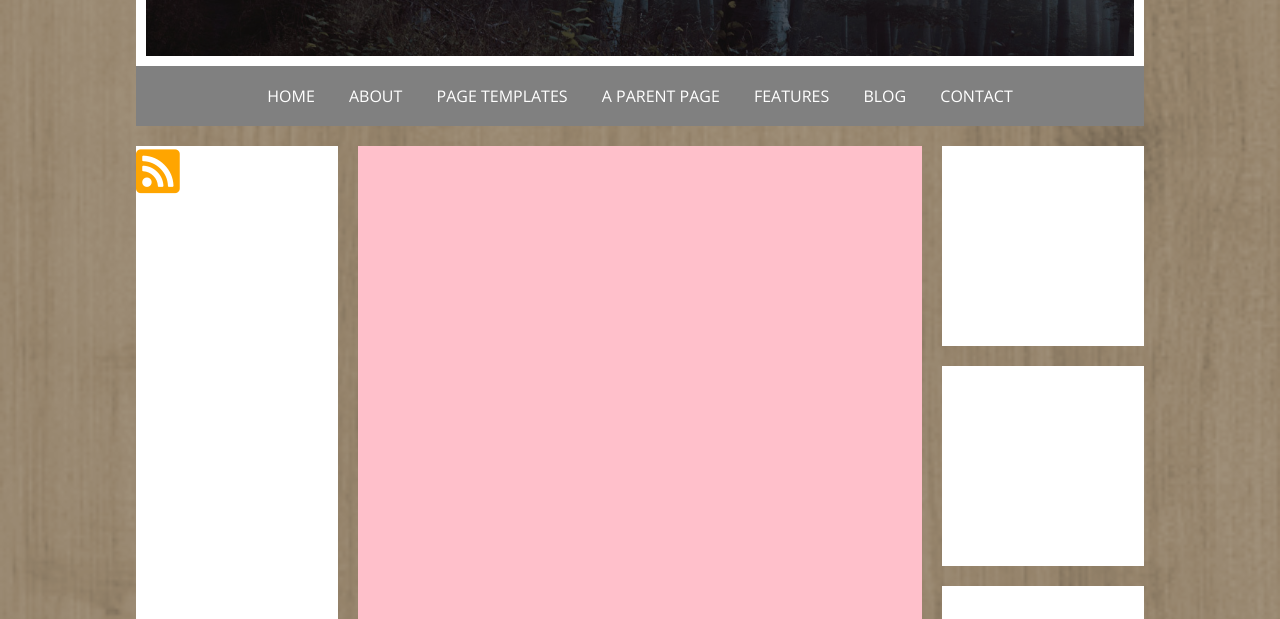
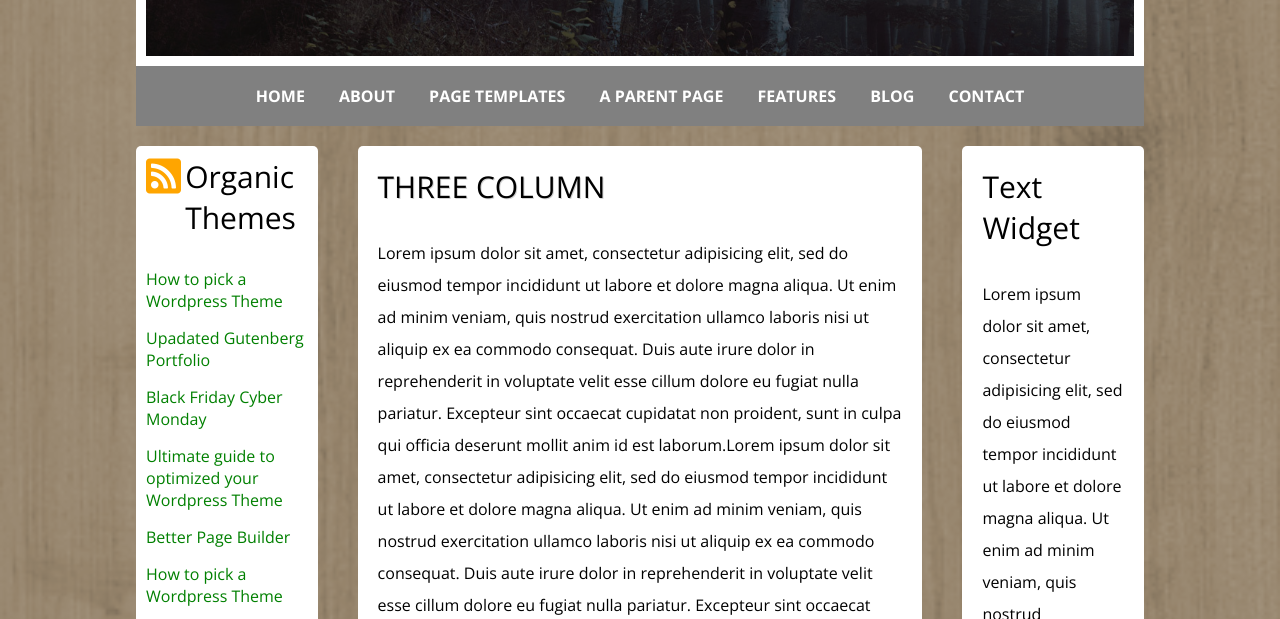
Before and after one commit to Valerio-De-Vivo/htmlcss-wp, a plain HTML site: page index.html in a window 1280 px wide. Shown: the part 284-903 px from the top of the page. Drawn offline with nearby package versions, Linux system fonts and the light colour scheme.

```diff
--- a/css/style.css
+++ b/css/style.css
@@ -101,10 +101,11 @@
 nav ul li a{
   color: white;
   text-transform: uppercase;
+  font-weight: bold;
 }
 
 nav ul li:hover{
-  background-color: lightgrey;
+  background-color: white;
 }
 
 nav ul li:hover a{
@@ -115,38 +116,93 @@
 
 /* MAIN */
 
+
 main{
   width: 80%;
   margin: 20px auto;
 }
 
-.col2{
-  width: 20%;
-  height: 900px;
+/* PRIMA COLONNA */
+
+.col-first{
+  width: calc(20% - 20px);
+  padding: 10px;
+  background-color: white;
+  border-radius: 5px;
 }
 
-.white{
-  background-color: white;
+aside i {
+  font-size: 40px;
+  color: orange;
+  vertical-align: top;
 }
 
-.col6{
+aside h2{
+  display: inline-block;
+  font-size: 30px;
+  font-weight: 500;
+  margin-bottom: 15px;
+}
+
+aside ul{
+  list-style: none;
+}
+
+aside ul li {
+  margin: 15px 0;
+}
+/* ______________________________ */
+
+
+/* SECONDA COLONNA */
+
+.col-second{
   width: calc(60% - 40px) ;
-  height: 600px;
-  background-color: pink;
-  margin: 0 20px;
+  padding: 20px;
+  border-radius: 5px;
+  background-color: white;
+  margin: 0 40px;
+}
+
+.col-second h2{
+  margin-bottom: 30px;
+  text-shadow: 1px 1px lightgrey;
+  text-transform: uppercase;
+  font-weight: normal;
+  font-size: 30px;
+}
+
+.col-second p{
+  line-height: 2;
+}
+
+/* ______________________________ */
+
+/* TERZA COLONNA */
+
+.col-third{
+  width: calc(20% - 20px);
 }
 
 .widget{
   width: 100%;
-  height: 200px;
   margin-bottom: 20px;
+  padding: 20px;
   background-color: white;
+  border-radius: 5px;
 }
 
-aside i {
-  font-size: 50px;
-  color: orange;
+.widget h3{
+  margin-bottom: 30px;
+  font-weight: normal;
+  font-size: 30px;
 }
+
+.widget p{
+  line-height: 2;
+}
+
+
 
 /* ______________________________ */
 
--- a/index.html
+++ b/index.html
@@ -45,26 +45,48 @@
 
       <!-- Inizio CORPO -->
       <main class="clearfix">
-        <aside class="col2 white left">
+        <aside class="col-first left">
           <i class="fas fa-rss-square"></i>
+          <h2>Organic <br> Themes</h2>
+
+          <ul>
+            <li><a href="#">How to pick a Wordpress Theme</a></li>
+            <li><a href="#">Upadated Gutenberg Portfolio</a></li>
+            <li><a href="#">Black Friday Cyber Monday</a></li>
+            <li><a href="#">Ultimate guide to optimized your Wordpress Theme</a></li>
+            <li><a href="#">Better Page Builder</a></li>
+            <li><a href="#">How to pick a Wordpress Theme</a></li>
+            <li><a href="#">Upadated Gutenberg Portfolio</a></li>
+            <li><a href="#">Black Friday Cyber Monday</a></li>
+            <li><a href="#">Ultimate guide to optimized your Wordpress Theme</a></li>
+            <li><a href="#">Better Page Builder</a></li>
+          </ul>
 
         </aside>
 
-        <div class="col6 left">
+        <div class="col-second left">
+          <h2>three column</h2>
+          <p>Lorem ipsum dolor sit amet, consectetur adipisicing elit, sed do eiusmod tempor incididunt ut labore et dolore magna aliqua. Ut enim ad minim veniam, quis nostrud exercitation ullamco laboris nisi ut aliquip ex ea commodo consequat. Duis aute irure dolor in reprehenderit in voluptate velit esse cillum dolore eu fugiat nulla pariatur. Excepteur sint occaecat cupidatat non proident, sunt in culpa qui officia deserunt mollit anim id est laborum.Lorem ipsum dolor sit amet, consectetur adipisicing elit, sed do eiusmod tempor incididunt ut labore et dolore magna aliqua. Ut enim ad minim veniam, quis nostrud exercitation ullamco laboris nisi ut aliquip ex ea commodo consequat. Duis aute irure dolor in reprehenderit in voluptate velit esse cillum dolore eu fugiat nulla pariatur. Excepteur sint occaecat cupidatat non proident, sunt in culpa qui officia deserunt mollit anim id est laborum.</p>
 
         </div>
 
-        <aside class="col2 left">
+        <aside class="col-third left">
 
           <div class="widget">
+            <h3> Text Widget</h3>
+            <p>Lorem ipsum dolor sit amet, consectetur adipisicing elit, sed do eiusmod tempor incididunt ut labore et dolore magna aliqua. Ut enim ad minim veniam, quis nostrud exercitation ullamco laboris nisi ut aliquip ex ea commodo consequat. Quis nostrud exercitation ullamco laboris nisi ut aliquip ex ea commodo consequat. </p>
 
           </div>
 
           <div class="widget">
+            <h3> Text Widget</h3>
+            <p>Lorem ipsum dolor sit amet, consectetur adipisicing elit, sed do eiusmod tempor incididunt ut labore et dolore magna aliqua. Ut enim ad minim veniam, quis nostrud exercitation ullamco laboris nisi ut aliquip ex ea commodo consequat. Quis nostrud exercitation ullamco laboris nisi ut aliquip ex ea commodo consequat. </p>
 
           </div>
 
           <div class="widget">
+            <h3> Text Widget</h3>
+            <p>Lorem ipsum dolor sit amet, consectetur adipisicing elit, sed do eiusmod tempor incididunt ut labore et dolore magna aliqua. Ut enim ad minim veniam, quis nostrud exercitation ullamco laboris nisi ut aliquip ex ea commodo consequat. Quis nostrud exercitation ullamco laboris nisi ut aliquip ex ea commodo consequat. </p>
 
           </div>
 
```
